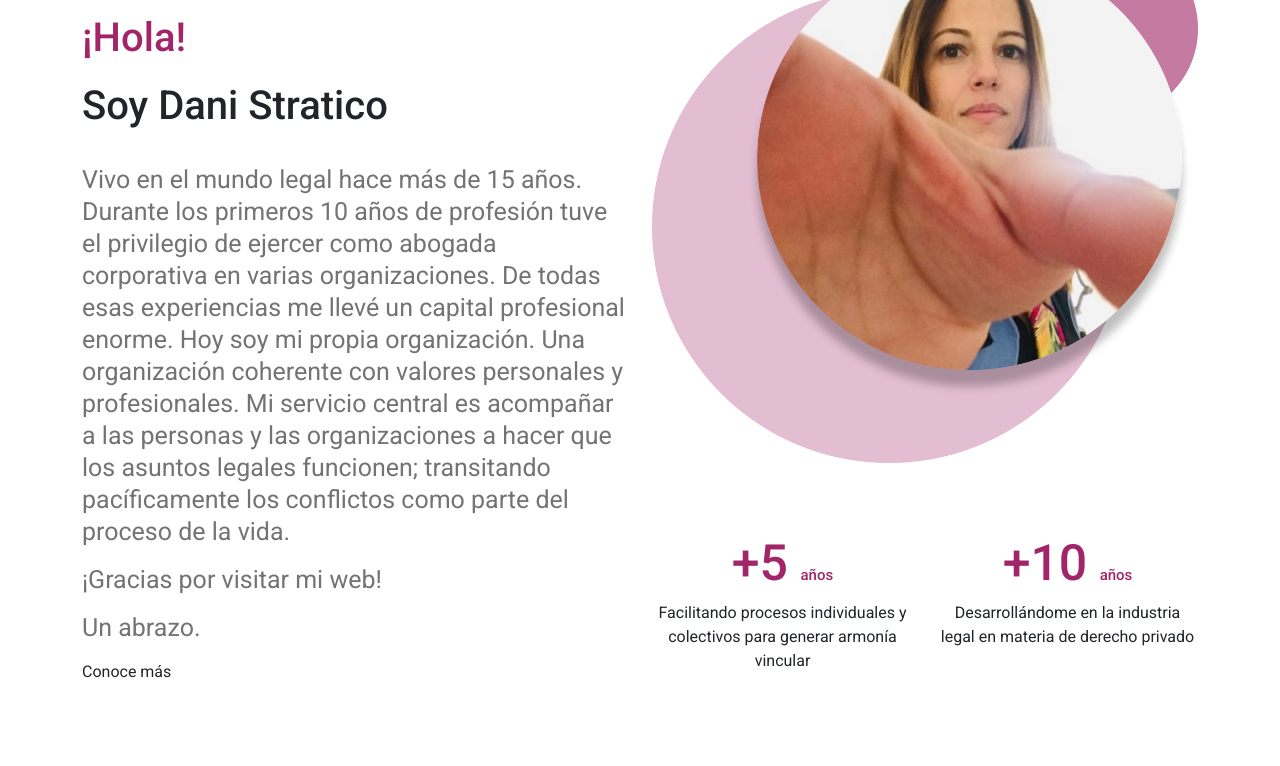
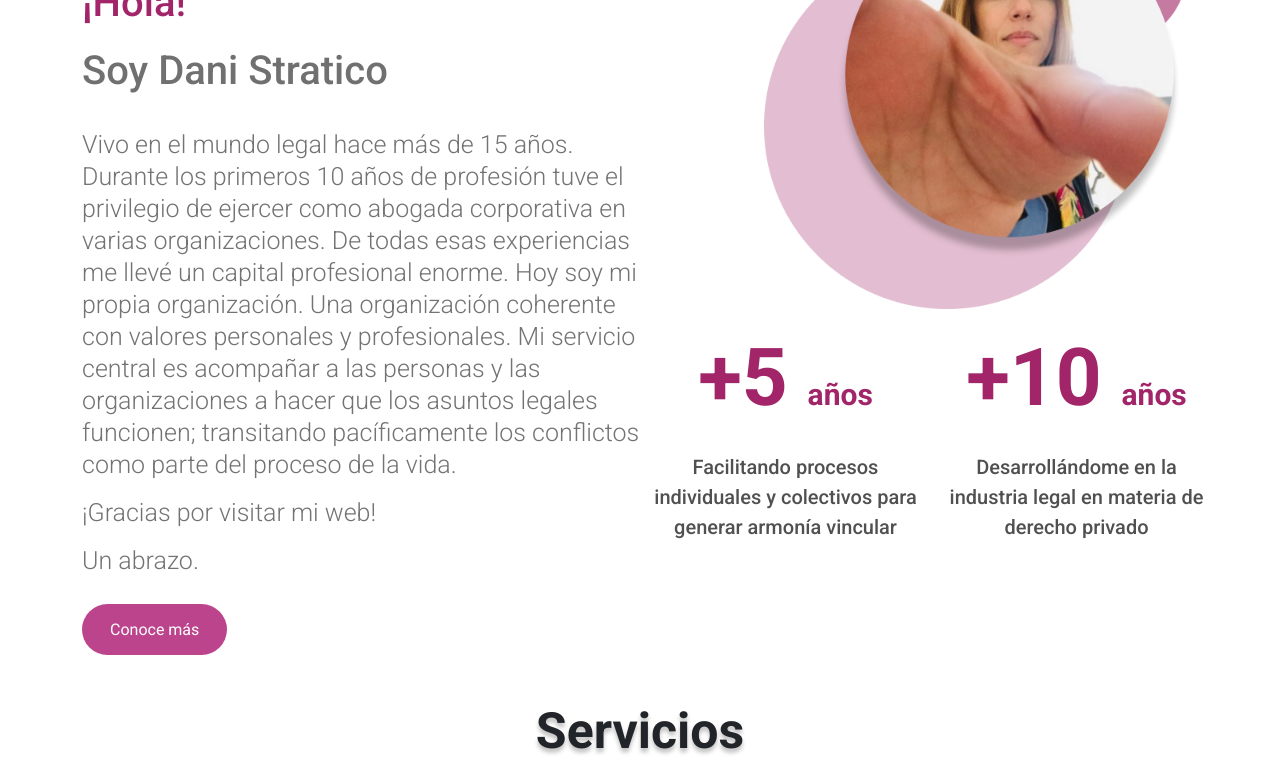
Before and after one commit to brian-exe/DanielaStraticoProyecto, a React (Create React App) app: page / in a window 1280 px wide. Shown: the part 1060-1826 px from the top of the page. Built offline with nearby package versions, Linux system fonts and the light colour scheme.

Commit message:
experience finished

```diff
--- a/public/index.html
+++ b/public/index.html
@@ -9,7 +9,7 @@
   <link rel="apple-touch-icon" href="%PUBLIC_URL%/logo192.png" />
   <link rel="preconnect" href="https://fonts.googleapis.com">
   <link rel="preconnect" href="https://fonts.gstatic.com" crossorigin>
-  <link href="https://fonts.googleapis.com/css2?family=Roboto:wght@400;900;500;700&display=swap" rel="stylesheet">
+  <link href="https://fonts.googleapis.com/css2?family=Roboto:wght@400;900;500;300;700&display=swap" rel="stylesheet">
   <title>Daniela Stratico</title>
 </head>
 
--- a/src/experience/experience.jsx
+++ b/src/experience/experience.jsx
@@ -13,30 +13,30 @@ function Experience() {
             <Row>
                 <Col className="text-exp">
                     <Row>
-                        <h3 className="text-primary-color">¡Hola!</h3>
+                        <h3 className="text-primary-color text-title">¡Hola!</h3>
                         <h3 className="text-nombre">Soy Dani Stratico</h3>
                     </Row>
                     <Row className="conatiner-text-presentacion">
                         <p className="text-presentacion">Vivo en el mundo legal hace más de 15 años.
-                        Durante los primeros 10 años de profesión tuve el privilegio de ejercer como abogada corporativa en varias organizaciones. De todas esas experiencias me llevé un capital profesional enorme.
-                        Hoy soy mi propia organización. Una organización coherente con valores personales y profesionales.
-                        Mi servicio central es acompañar a las personas y las organizaciones a hacer que los asuntos legales funcionen; transitando pacíficamente los conflictos como parte del proceso de la vida.
+                            Durante los primeros 10 años de profesión tuve el privilegio de ejercer como abogada corporativa en varias organizaciones. De todas esas experiencias me llevé un capital profesional enorme.
+                            Hoy soy mi propia organización. Una organización coherente con valores personales y profesionales.
+                            Mi servicio central es acompañar a las personas y las organizaciones a hacer que los asuntos legales funcionen; transitando pacíficamente los conflictos como parte del proceso de la vida.
                         </p>
                         <p className="text-presentacion">¡Gracias por visitar mi web!</p>
                         <p className="text-presentacion">Un abrazo.</p>
                     </Row>
-                    <Row> <label>Conoce más</label> </Row>
+                    <Row> <div className="container-bt-sm"><a className="btn-pink" href="https://www.linkedin.com/in/daniela-stratico/">Conoce más</a> </div> </Row>
                 </Col>
-                <Col>
-                    <Row> <img src={expImg} alt="" /></Row>
+                <Col className="cont-text-img-exp">
+                    <Row className="img-exp"> <img src={expImg} alt="" /></Row>
                     <Row>
-                        <Col>
+                        <Col className="container-years">
                             <Row className="text-primary-color container-years-exp "> <h1 className="years-exp">+5 <span className="years-text-exp">años</span></h1> </Row>
-                            <Row> <Col> <p>Facilitando procesos individuales y colectivos para generar armonía vincular</p> </Col> </Row>
+                            <Row> <Col> <p className="description-years">Facilitando procesos individuales y colectivos para generar armonía vincular</p> </Col> </Row>
                         </Col>
-                        <Col>
+                        <Col className="container-years">
                             <Row className="text-primary-color container-years-exp "> <h1 className="years-exp">+10 <span className="years-text-exp">años</span></h1></Row>
-                            <Row> <Col> <p>Desarrollándome en la industria legal en materia de derecho privado</p> </Col> </Row>
+                            <Row> <Col> <p className="description-years">Desarrollándome en la industria legal en materia de derecho privado</p> </Col> </Row>
                         </Col>
                     </Row>
                 </Col>
--- a/src/style/experience/_experience.scss
+++ b/src/style/experience/_experience.scss
@@ -1,5 +1,5 @@
 .container-exp {
-  margin-top: 45px;
+  margin-top: 30px;
   align-items: center;
   text-align: center;
 }
@@ -11,7 +11,7 @@
 
 .title-exp {
   font-weight: 700;
-  line-height: 98px;
+  line-height: 78px;
   font-size: 50px;
   letter-spacing: 0em;
   text-align: center;
@@ -28,37 +28,79 @@
 }
 
 .text-primary-color {
-  margin-top: 4.375rem;
   color: #A12568;
+
+}
+.text-title {
   font-weight: 500;
   font-size: 40px;
   line-height: 60px;
+  margin-top: 4.375rem;
 }
 
 .text-nombre {
   font-weight: 500;
   font-size: 40px;
   line-height: 60px;
+  color: #707070;
 }
 
 .text-exp {
   text-align: initial;
 }
+
 .conatiner-text-presentacion {
   margin-top: 20px;
 }
+
 .years-exp {
-  font-size: 50px;
+  font-size: 80px;
+  font-weight: 700;
+  line-height: 98px;
+  text-align: right;
+  padding-top: 20px;
 }
 
 .years-text-exp {
-  font-size: 15px;
+  font-size: 30px;
+  font-weight: 700;
+  line-height: 98px;
+  letter-spacing: 0em;
+  text-align: right;
 }
 
 .text-presentacion {
   font-size: 25px;
-  font-weight: 400;
+  font-weight: 300;
   line-height: 32px;
   letter-spacing: 0em;
   color: rgba(115, 115, 115, 1);
 }
+
+.img-exp {
+  max-width: 80%;
+  margin-left: 6.25rem;
+}
+
+.description-years {
+  color: rgba(80, 80, 80, 1);
+  font-size: 20px;
+  font-weight: 500;
+  line-height: 30px;
+  letter-spacing: 0em;
+  text-align: center;
+}
+.cont-text-img-exp {
+  padding: 0;
+}
+
+.container-years {
+  display: flex;
+  justify-content: center;
+  align-items: center;
+  flex-direction: column;
+}
+
+.container-bt-sm {
+  margin-top: 25px;
+}
--- a/src/style/style.css
+++ b/src/style/style.css
@@ -78,7 +78,7 @@
 }
 
 .container-exp {
-  margin-top: 45px;
+  margin-top: 30px;
   -webkit-box-align: center;
       -ms-flex-align: center;
           align-items: center;
@@ -92,7 +92,7 @@
 
 .title-exp {
   font-weight: 700;
-  line-height: 98px;
+  line-height: 78px;
   font-size: 50px;
   letter-spacing: 0em;
   text-align: center;
@@ -111,17 +111,21 @@
 }
 
 .text-primary-color {
-  margin-top: 4.375rem;
   color: #A12568;
+}
+
+.text-title {
   font-weight: 500;
   font-size: 40px;
   line-height: 60px;
+  margin-top: 4.375rem;
 }
 
 .text-nombre {
   font-weight: 500;
   font-size: 40px;
   line-height: 60px;
+  color: #707070;
 }
 
 .text-exp {
@@ -133,19 +137,65 @@
 }
 
 .years-exp {
-  font-size: 50px;
+  font-size: 80px;
+  font-weight: 700;
+  line-height: 98px;
+  text-align: right;
+  padding-top: 20px;
 }
 
 .years-text-exp {
-  font-size: 15px;
+  font-size: 30px;
+  font-weight: 700;
+  line-height: 98px;
+  letter-spacing: 0em;
+  text-align: right;
 }
 
 .text-presentacion {
   font-size: 25px;
-  font-weight: 400;
+  font-weight: 300;
   line-height: 32px;
   letter-spacing: 0em;
   color: #737373;
+}
+
+.img-exp {
+  max-width: 80%;
+  margin-left: 6.25rem;
+}
+
+.description-years {
+  color: #505050;
+  font-size: 20px;
+  font-weight: 500;
+  line-height: 30px;
+  letter-spacing: 0em;
+  text-align: center;
+}
+
+.cont-text-img-exp {
+  padding: 0;
+}
+
+.container-years {
+  display: -webkit-box;
+  display: -ms-flexbox;
+  display: flex;
+  -webkit-box-pack: center;
+      -ms-flex-pack: center;
+          justify-content: center;
+  -webkit-box-align: center;
+      -ms-flex-align: center;
+          align-items: center;
+  -webkit-box-orient: vertical;
+  -webkit-box-direction: normal;
+      -ms-flex-direction: column;
+          flex-direction: column;
+}
+
+.container-bt-sm {
+  margin-top: 25px;
 }
 
 @media only screen and (max-width: 1522px) {
@@ -168,4 +218,8 @@ body {
 a {
   text-decoration: none;
 }
+
+a:hover {
+  color: white;
+}
 /*# sourceMappingURL=style.css.map */
--- a/src/style/style.scss
+++ b/src/style/style.scss
@@ -15,4 +15,7 @@ body {
 
 a {
     text-decoration: none;
+    &:hover {
+        color: white;
+    }
 }
```
Also changed, not shown: 1 other file (tests, documents, lock files or other folders).
